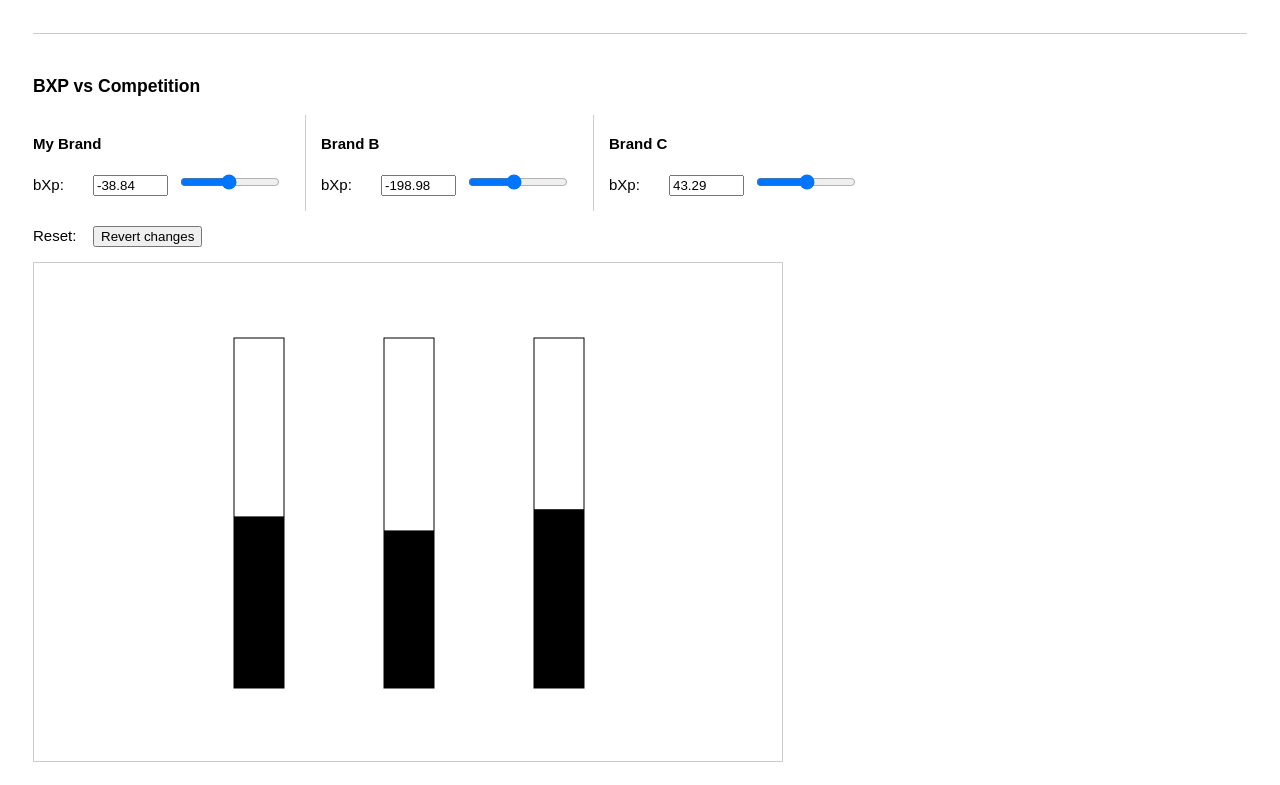
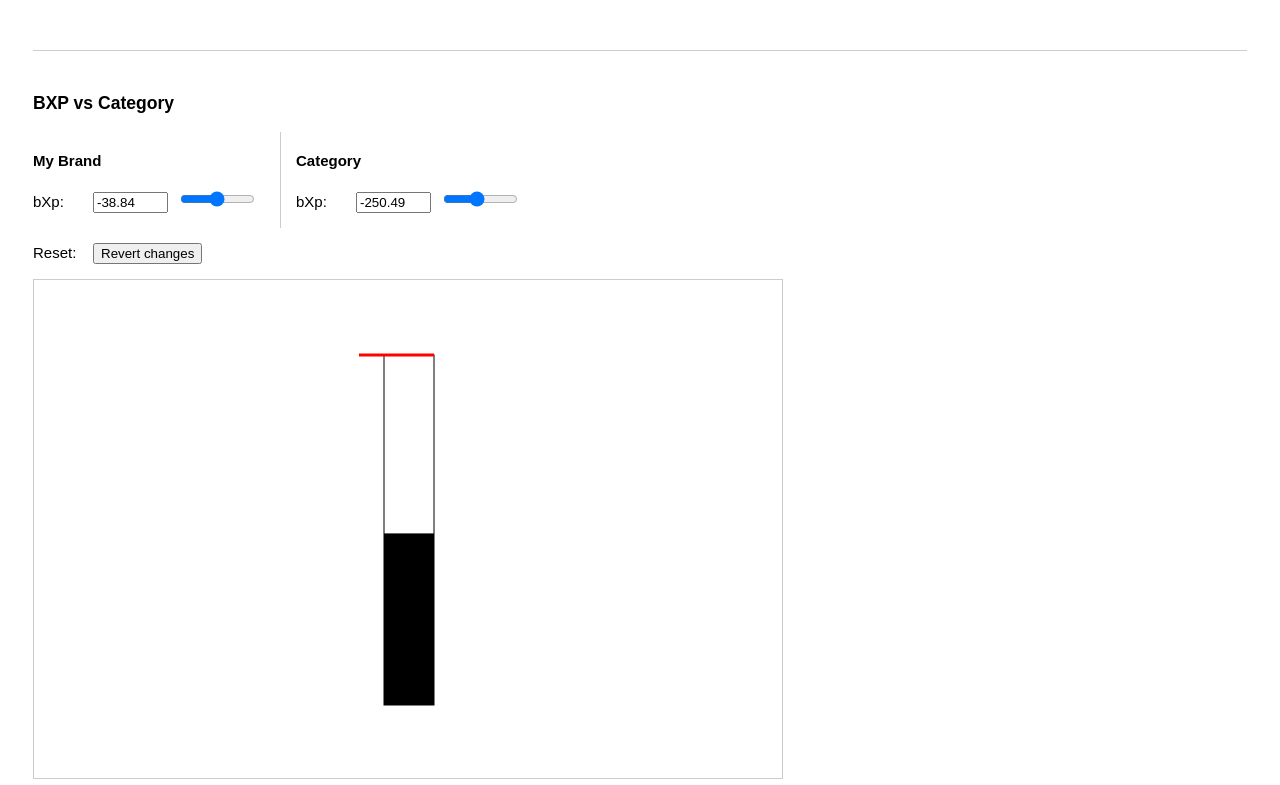
Before and after one commit to movingobjects/proquo-ai-vis-prototypes, a website built with webpack: page src/index.html in a window 1280 px wide. Shown: the part 952-1737 px from the top of the page. Built offline with nearby package versions, Linux system fonts and the light colour scheme.

Commit message:
Add category bxp vis

```diff
--- a/src/entry.js
+++ b/src/entry.js
@@ -2,6 +2,7 @@
 import style from './styles/style.scss';
 
 import Bxp from './vis/Bxp';
+import BxpVsCategory from './vis/BxpVsCategory';
 import BxpVsCompetition from './vis/BxpVsCompetition';
 import BxpSplit from './vis/BxpSplit';
 import BxpSplitVsCompetition from './vis/BxpSplitVsCompetition';
@@ -10,6 +11,7 @@ import BxpSplitVsCompetition from './vis/BxpSplitVsCompetition';
 
   let vis = [
     new Bxp('section#vis-bxp'),
+    new BxpVsCategory('section#vis-bxp-vs-category'),
     new BxpVsCompetition('section#vis-bxp-vs-competition'),
     new BxpSplit('section#vis-bxp-split'),
     new BxpSplitVsCompetition('section#vis-bxp-split-vs-competition')
--- a/src/index.html
+++ b/src/index.html
@@ -16,6 +16,7 @@
       <nav>
         <ol>
           <li><a href="#vis-bxp">BXP</a></li>
+          <li><a href="#vis-bxp-vs-category">BXP vs Category</a></li>
           <li><a href="#vis-bxp-vs-competition">BXP vs Competition</a></li>
           <li><a href="#vis-bxp-split">BXP Split</a></li>
           <li><a href="#vis-bxp-split-vs-competition">BXP Split vs Competition</a></li>
@@ -43,6 +44,40 @@
 
     </section>
 
+    <section id="vis-bxp-vs-category">
+
+      <h3>BXP vs Category</h3>
+
+      <div class="wrap-input">
+
+        <ul class="brands">
+          <li>
+            <h4 class="brand-name">My Brand</h4>
+            <p><label>bXp:</label><input type="number"><input type="range"></p>
+          </li>
+
+          <li>
+            <h4 class="brand-name">Category</h4>
+            <p><label>bXp:</label><input type="number"><input type="range"></p>
+          </li>
+        </ul>
+
+        <p><label>Reset:</label><button class="reset">Revert changes</button></p>
+
+      </div>
+
+      <div class="wrap-vis">
+        <svg width="750" height="500">
+          <g>
+            <rect class="outline" x="350" y="75" width="50" height="350" />
+            <rect class="fill"    x="350" y="75" width="50" height="350" />
+          </g>
+          <line x1="325" y1="75" x2="400" y2="75" />
+        </svg>
+      </div>
+
+    </section>
+
     <section id="vis-bxp-vs-competition">
 
       <h3>BXP vs Competition</h3>
@@ -50,17 +85,17 @@
       <div class="wrap-input">
 
         <ul class="brands">
-          <li class="brand-a">
+          <li>
             <h4 class="brand-name">My Brand</h4>
             <p><label>bXp:</label><input type="number"><input type="range"></p>
           </li>
 
-          <li class="brand-b">
+          <li>
             <h4 class="brand-name">Brand B</h4>
             <p><label>bXp:</label><input type="number"><input type="range"></p>
           </li>
 
-          <li class="brand-c">
+          <li>
             <h4 class="brand-name">Brand C</h4>
             <p><label>bXp:</label><input type="number"><input type="range"></p>
           </li>
@@ -118,19 +153,19 @@
       <div class="wrap-input">
 
         <ul class="brands">
-          <li class="brand-a">
+          <li>
             <h4 class="brand-name">My Brand</h4>
             <p class="push"><label>Push:</label><input type="number"><input type="range"></p>
             <p class="pull"><label>Pull:</label><input type="number"><input type="range"></p>
           </li>
 
-          <li class="brand-b">
+          <li>
             <h4 class="brand-name">Brand B</h4>
             <p class="push"><label>Push:</label><input type="number"><input type="range"></p>
             <p class="pull"><label>Pull:</label><input type="number"><input type="range"></p>
           </li>
 
-          <li class="brand-c">
+          <li>
             <h4 class="brand-name">Brand C</h4>
             <p class="push"><label>Push:</label><input type="number"><input type="range"></p>
             <p class="pull"><label>Pull:</label><input type="number"><input type="range"></p>
--- a/src/styles/_app.scss
+++ b/src/styles/_app.scss
@@ -33,7 +33,7 @@ section {
         width: 75px;
       }
       &[type="range"] {
-        width: 100px;
+        width: 75px;
       }
     }
 
@@ -41,34 +41,6 @@ section {
       margin-top: -5px;
     }
 
-  }
-
-  &#vis-bxp,
-  &#vis-bxp-split {
-
-    div.wrap-vis svg {
-
-      rect {
-
-        &.outline {
-          stroke-width: 1;
-          fill-opacity: 0;
-          stroke: black;
-        }
-        &.fill {
-          fill: black;
-        }
-
-      }
-
-    }
-
-  }
-
-  &#vis-bxp-vs-competition,
-  &#vis-bxp-split-vs-competition {
-
-    div.wrap-input {
     ul.brands {
       list-style: none;
       padding: 0;
@@ -83,11 +55,10 @@ section {
       }
 
     }
+
   }
 
-    div.wrap-vis svg {
-
-      rect {
+  div.wrap-vis svg rect {
 
     &.outline {
       stroke-width: 1;
@@ -100,8 +71,9 @@ section {
 
   }
 
+  div.wrap-vis svg line {
+    stroke: red;
+    stroke-width: 3;
   }
 
 }
-
-}
--- a/src/vis/BxpSplitVsCompetition.js
+++ b/src/vis/BxpSplitVsCompetition.js
@@ -15,16 +15,16 @@ export default class BxpSplitVsCompetition {
 
     this.thermostats = [
       new ThermostatSplit(
-        `${selector} .wrap-vis svg g.brand-a rect.push`,
-        `${selector} .wrap-vis svg g.brand-a rect.pull`
+        `${selector} .wrap-vis svg g:nth-child(1) rect.push`,
+        `${selector} .wrap-vis svg g:nth-child(1) rect.pull`
       ),
       new ThermostatSplit(
-        `${selector} .wrap-vis svg g.brand-b rect.push`,
-        `${selector} .wrap-vis svg g.brand-b rect.pull`
+        `${selector} .wrap-vis svg g:nth-child(2) rect.push`,
+        `${selector} .wrap-vis svg g:nth-child(2) rect.pull`
       ),
       new ThermostatSplit(
-        `${selector} .wrap-vis svg g.brand-c rect.push`,
-        `${selector} .wrap-vis svg g.brand-c rect.pull`
+        `${selector} .wrap-vis svg g:nth-child(3) rect.push`,
+        `${selector} .wrap-vis svg g:nth-child(3) rect.pull`
       )
     ];
 
--- /dev/null
+++ b/src/vis/BxpVsCategory.js
@@ -0,0 +1,90 @@
+
+import * as d3 from 'd3';
+import Thermostat from './components/Thermostat';
+
+import SAMPLE_DATA_SUMMARY from '../data/sample_SubscriptSummary.json';
+
+const BXP_MIN = -2000,
+      BXP_MAX = 2000;
+
+export default class BxpVsCategory {
+
+  constructor(selector) {
+
+    this.selector   = selector;
+
+    this.thermostat = new Thermostat(`${selector} .wrap-vis svg g`);
+
+    this.initInputs();
+    this.reset();
+
+  }
+
+  initInputs() {
+
+    this.$resetBtn = $(`${this.selector} .wrap-input button.reset`);
+    this.$inputs   = $(`${this.selector} .wrap-input input`);
+
+    this.$resetBtn
+      .on('click', () => this.reset());
+
+    this.$inputs
+      .attr('min', BXP_MIN)
+      .attr('max', BXP_MAX)
+      .on('input', ({ target }) => {
+
+        let $trgt = $(target),
+            index = $trgt.closest('li').index(),
+            val   = $trgt.val();
+
+        if (index === 0) {
+          this.setBxp(val);
+        } else {
+          this.setCategoryBxp(val);
+        }
+
+      });
+
+  }
+
+  reset() {
+
+    this.setBxp(this.getDataBxp(0));
+    this.setCategoryBxp(this.getDataBxp(1));
+
+  }
+
+  getDataBxp(index) {
+
+    const data    = SAMPLE_DATA_SUMMARY,
+          client  = (index === 0) ? data.client : data.category,
+          bxpElem = client.bxpElements.find((elem) => !elem.has_delta);
+
+    return bxpElem ? bxpElem.score : 0;
+
+  }
+
+  setBxp(val) {
+
+    const toPerc = d3.scaleLinear()
+      .domain([ BXP_MIN, BXP_MAX ])
+      .range([ 0, 1 ]);
+
+    this.thermostat.update(toPerc(val));
+
+    const $inputs = $(`${this.selector} .wrap-input ul.brands li:nth-child(1) input`);
+    $inputs.val(val);
+
+  }
+  setCategoryBxp(val) {
+
+    const toPerc = d3.scaleLinear()
+      .domain([ BXP_MIN, BXP_MAX ])
+      .range([ 0, 1 ]);
+
+      const $inputs = $(`${this.selector} .wrap-input ul.brands li:nth-child(2) input`);
+      $inputs.val(val);
+
+  }
+
+}
```
Lines whose indentation alone changed are shown as unchanged.
